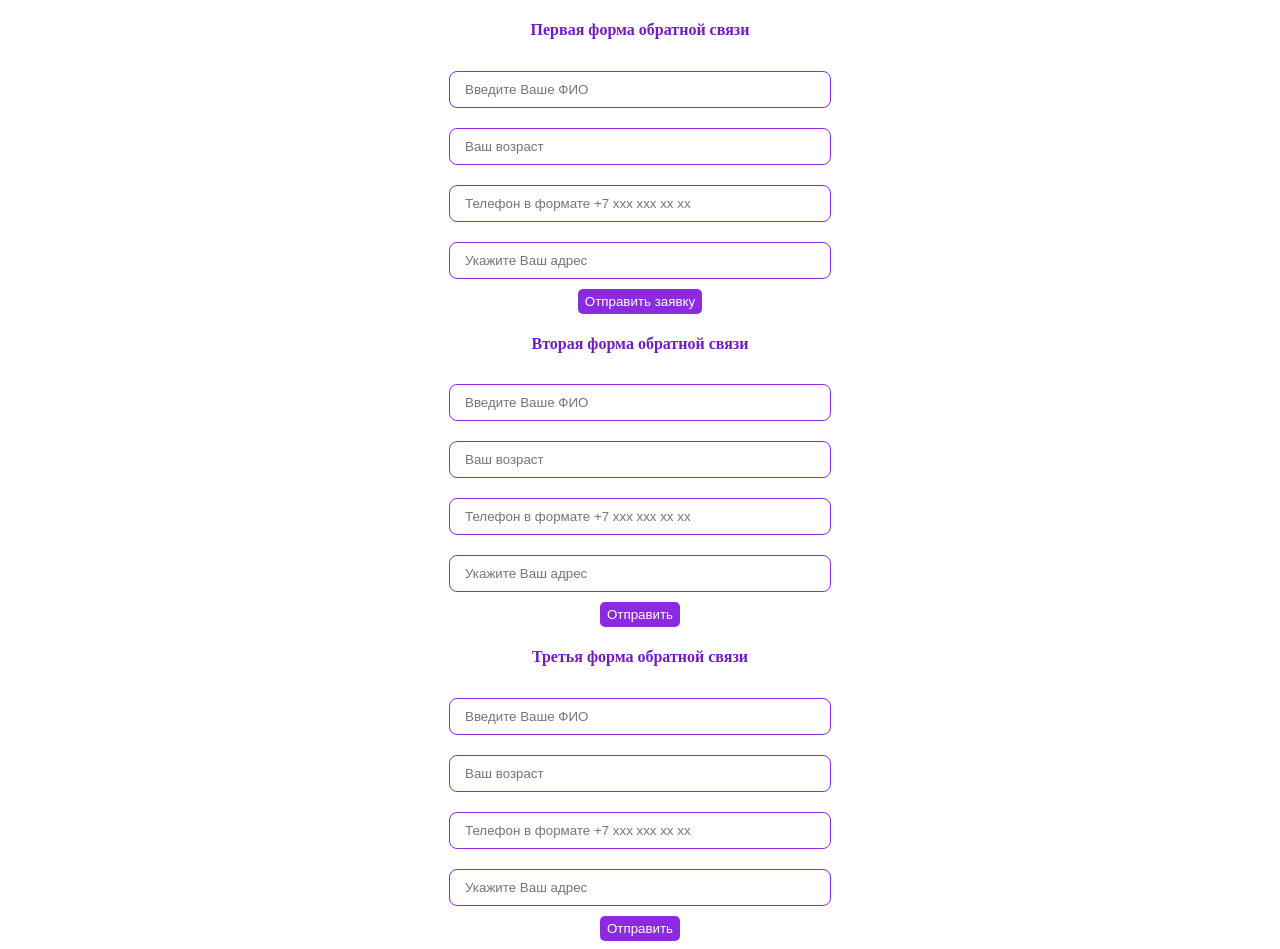
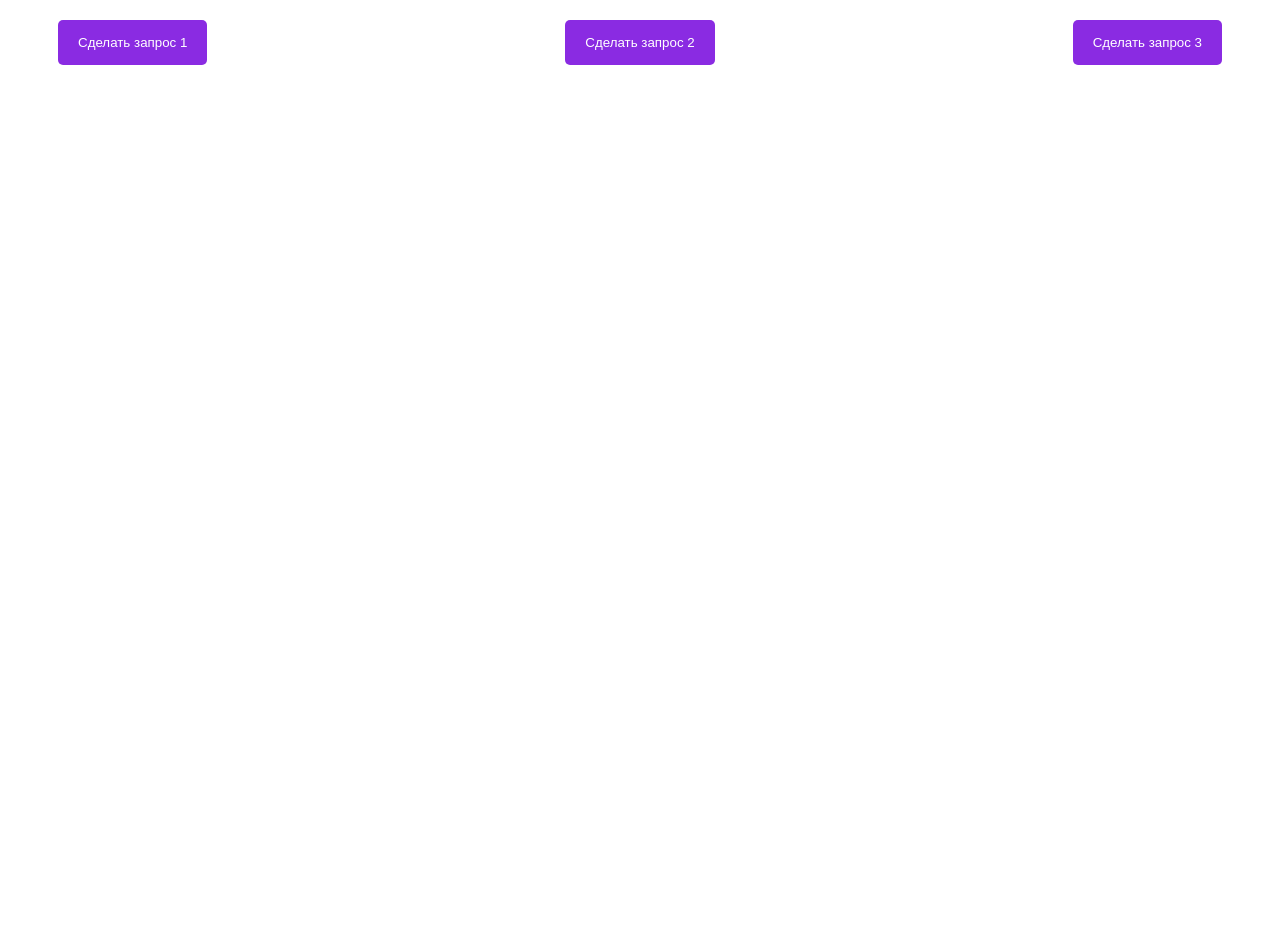
Before and after one commit to Dilemma086/formSendEmail, a plain HTML site: page index.html in a window 1280 px wide. After the commit the page ends 800 px from the top, so only its background shows below. Drawn offline with Linux system fonts and the light colour scheme.

Commit message:
Remove file

```diff
--- a/index.html
+++ b/index.html
@@ -7,14 +7,16 @@
     <title>Document</title>
 </head>
 <body>
-    <div class="form1">
-
-    </div>
-    <div class="form2">
-
-    </div>
-    <div class="form3">
-
+    <div class="formAllButton">
+        <div class="form1">
+            <button class="btnMainForm">Сделать запрос 1</button>
+        </div>
+        <div class="form2">
+            <button class="btnMainForm">Сделать запрос 2</button>
+        </div>
+        <div class="form3">
+            <button class="btnMainForm">Сделать запрос 3</button>
+        </div>
     </div>
 <script src="/script.js"></script>
 </body>
--- a/script.js
+++ b/script.js
@@ -8,7 +8,7 @@ http.onload = function renderData(){
     data.map(item => {
         const objCard = new FormSend(item)
         objCard.create()
-        objCard.append();
+        // objCard.append();
     })
 }
 
--- a/style.css
+++ b/style.css
@@ -1,3 +1,19 @@
+
+.formAllButton{
+    margin: 20px 50px;
+    display: flex;
+    justify-content: space-between;
+
+}
+.btnMainForm{
+    padding: 15px 20px;
+    background-color: #8a2be2;
+    border: none;
+    border-radius: 5px;
+    color: #fff;
+    cursor: pointer;
+}
+
 .modalForm h4{
     color: #721bc3;
 }
@@ -27,6 +43,7 @@
     cursor: pointer;
 
 }
-.sendmailForm:hover{
+.sendmailForm:hover,
+.btnMainForm:hover{
     background-color: #721bc3;
 }
```
